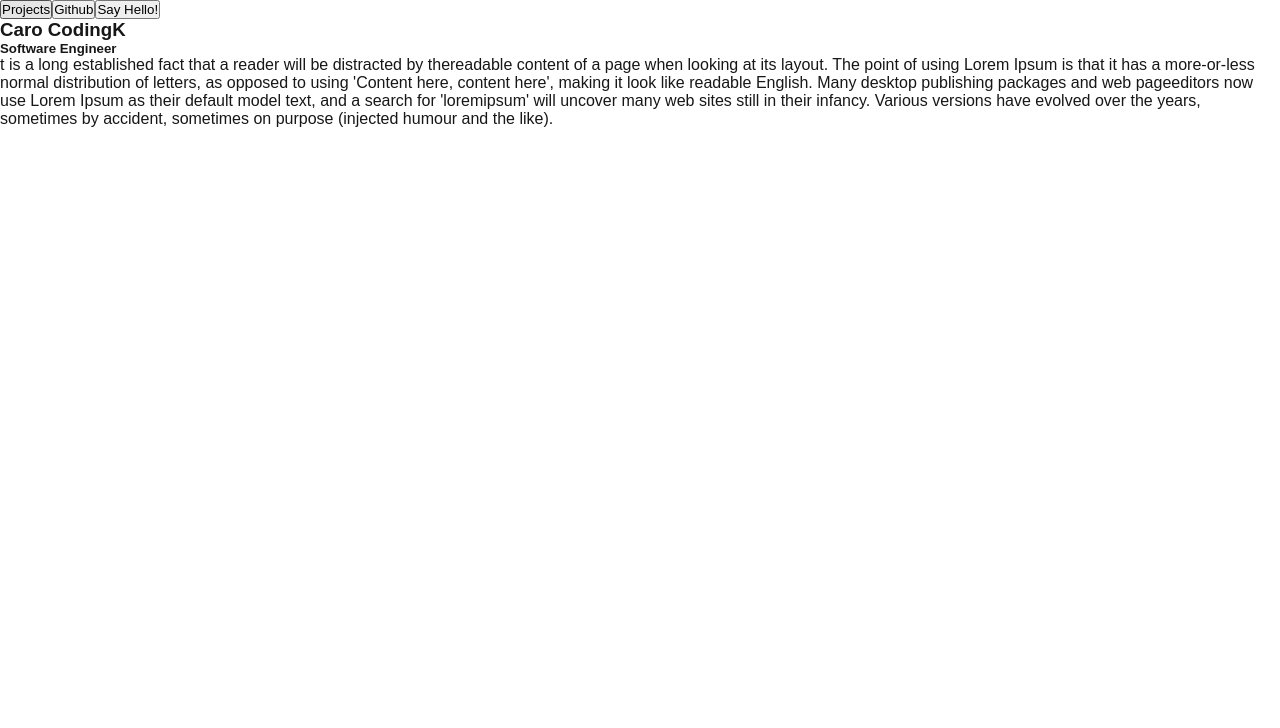
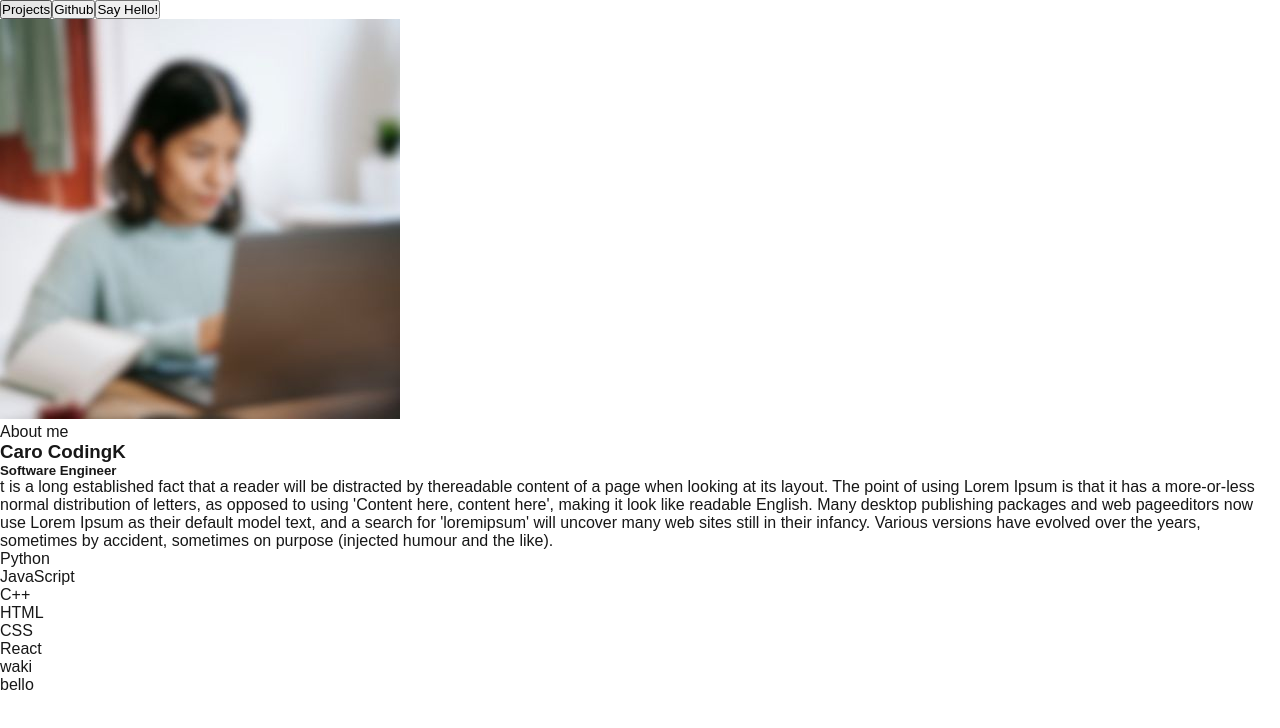
Before and after one commit to carocodingk/carocodingk.github.io, a Next.js app: page / in a window 1280 px wide. Shown: the top 728 px of the page. Built offline with nearby package versions, Linux system fonts and the light colour scheme.

Commit message:
Reorganized structure of files

```diff
--- /dev/null
+++ b/components/AboutMe.jsx
@@ -0,0 +1,23 @@
+import Image from "next/image";
+import info from "../content/info.json";
+import profilePic from "../content/profilePic.jpg";
+
+function AboutMe(){
+    return(
+        <div>
+            <Image src={profilePic} />
+            <div>
+                About me
+                <h3>{info.AboutMe['name']}</h3>
+                <h5>{info.AboutMe['occupation']}</h5>
+                <p>{info.AboutMe['description']}</p>
+                <ul>{info.AboutMe['skills'].map((skill) =>
+                  <li>{skill}</li>
+                )}</ul>
+
+            </div>
+        </div>
+    );
+}
+
+export default AboutMe
--- a/pages/components/Homepage.jsx
+++ b/components/Homepage.jsx
@@ -6,6 +6,7 @@ function Homepage(){
         <div>
             <NavigationBar />
             <AboutMe />
+            waki
         </div>
     );
 }
--- a/pages/components/NavigationBar.jsx
+++ b/components/NavigationBar.jsx
@@ -10,7 +10,7 @@ function NavigationBar(){
             onClick={()=>console.log("Projects")}
           />
         </Link>
-        <Link href={'#Github'}>
+        <Link href={'https://github.com/carocodingk/'}>
           <input type="button"
             value="Github"
             onClick={()=>console.log("Github")}
--- a/pages/info.json
+++ b/content/info.json
@@ -11,8 +11,8 @@
             "editors now use Lorem Ipsum as their default model text, and a search for 'lorem",
             "ipsum' will uncover many web sites still in their infancy. Various versions have ",
             "evolved over the years, sometimes by accident, sometimes on purpose (injected ",
-            "humour and the like)."
-        ]
+            "humour and the like)."],
+        "skills": ["Python", "JavaScript", "C++", "HTML", "CSS", "React"]
     },
     "hello": "wakala"
 
--- a/pages/components/AboutMe.jsx
+++ /dev/null
@@ -1,16 +0,0 @@
-// import info from "@/pages/info.json";
-import info from "../info.json";
-
-function AboutMe(){
-    return(
-        <div>
-            <div>
-                <h3>{info.AboutMe['name']}</h3>
-                <h5>{info.AboutMe['occupation']}</h5>
-                <p>{info.AboutMe['description']}</p>
-            </div>
-        </div>
-    );
-}
-
-export default AboutMe
--- a/pages/index.js
+++ b/pages/index.js
@@ -2,7 +2,7 @@ import Head from "next/head";
 import Image from "next/image";
 import { Geist, Geist_Mono } from "next/font/google";
 import styles from "@/styles/Home.module.css";
-import Homepage from "./components/Homepage";
+import Homepage from "../components/Homepage";
 
 const geistSans = Geist({
   variable: "--font-geist-sans",
@@ -25,6 +25,7 @@ export default function Home() {
       </Head>
       <div>
         <Homepage />
+        bello
       </div>
     </>
   );
```
Also changed, not shown: content/profilePic.jpg (added).
